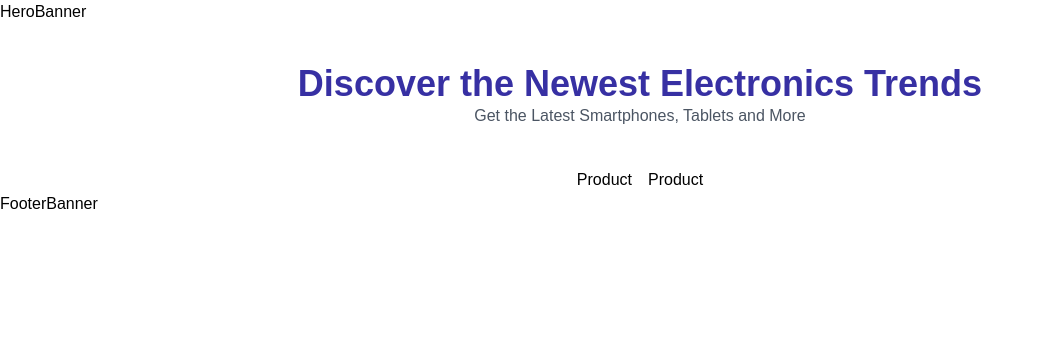
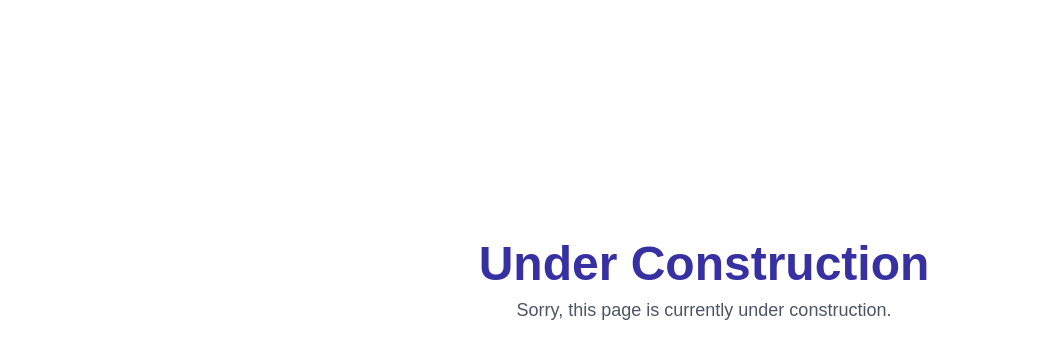
Before and after one commit to tia-cin/ecommerce-web, a Next.js app: page / in a window 1280 px wide. Shown: the top 358 px of the page, without its empty margins (0-1043 px from the left). Built offline with nearby package versions, Linux system fonts and the light colour scheme.

Commit message:
page under construction

```diff
--- a/src/pages/index.tsx
+++ b/src/pages/index.tsx
@@ -1,25 +1,12 @@
 import React from "react";
 import type { NextPage } from "next";
 import { FooterBanner, HeroBanner, Product } from "../../components";
+import UnderConstruction from "./under-construction";
 
 const Home: NextPage = () => {
   return (
     <>
-      <HeroBanner />
-      <div className="text-center my-10 text-indigo-800">
-        <h2 className="text-4xl font-extrabold">
-          Discover the Newest Electronics Trends
-        </h2>
-        <p className="text-base text-gray-600 font-extralight">
-          Get the Latest Smartphones, Tablets and More
-        </p>
-      </div>
-      <div className="flex flex-wrap justify-center gap-4 mt-5 w-full">
-        {["products1", "product2"].map((p: string) => (
-          <Product key={p} />
-        ))}
-      </div>
-      <FooterBanner />
+      <UnderConstruction />
     </>
   );
 };
--- /dev/null
+++ b/src/pages/under-construction.tsx
@@ -0,0 +1,22 @@
+import React from "react";
+import Head from "next/head";
+
+const UnderConstruction = () => {
+  return (
+    <div>
+      <Head>
+        <title>Under Construction</title>
+      </Head>
+      <div className="relative w-1/2 top-60 left-96">
+        <h1 className="text-5xl font-bold text-center text-indigo-800">
+          Under Construction
+        </h1>
+        <p className="text-center mt-2 text-lg text-gray-600">
+          Sorry, this page is currently under construction.
+        </p>
+      </div>
+    </div>
+  );
+};
+
+export default UnderConstruction;
```
